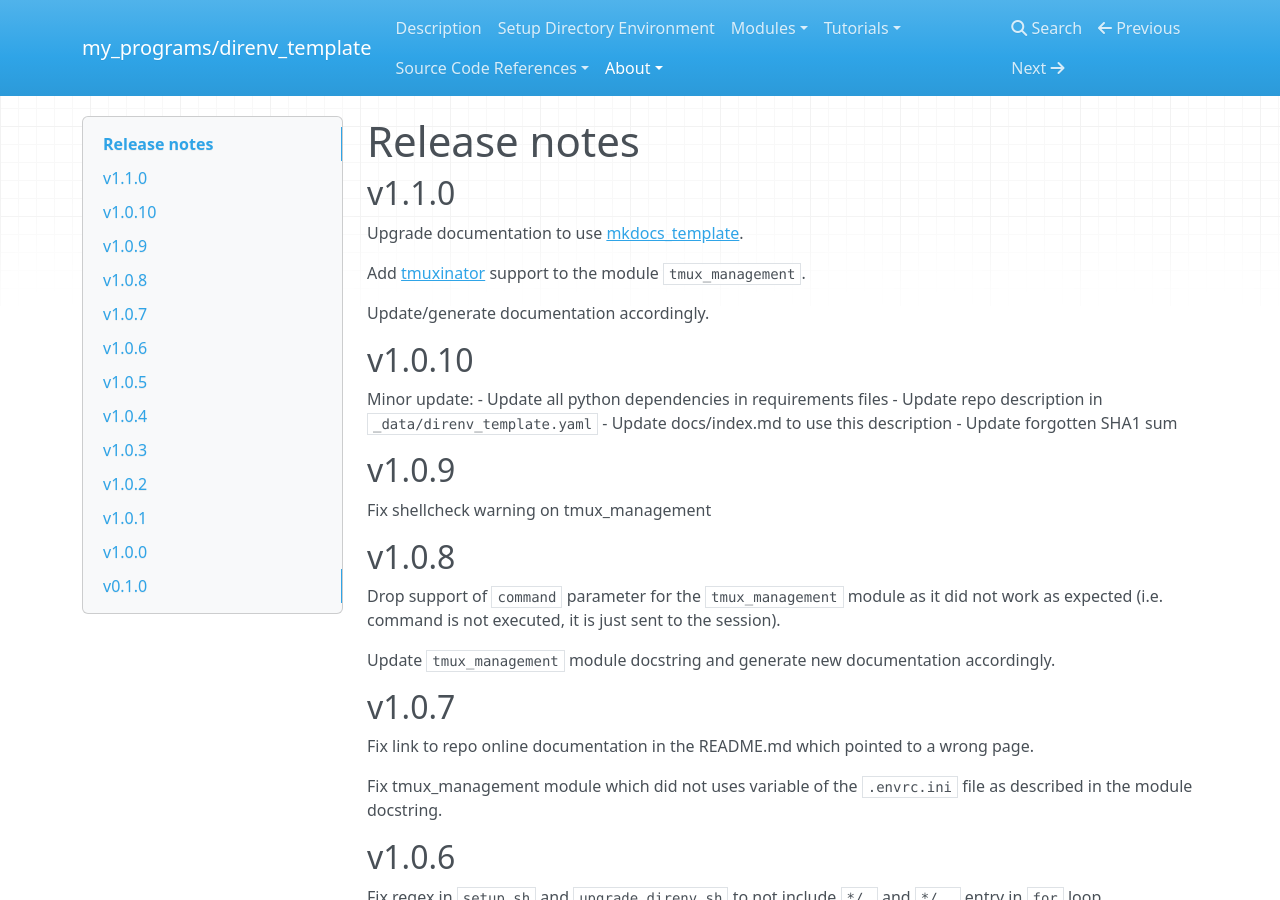
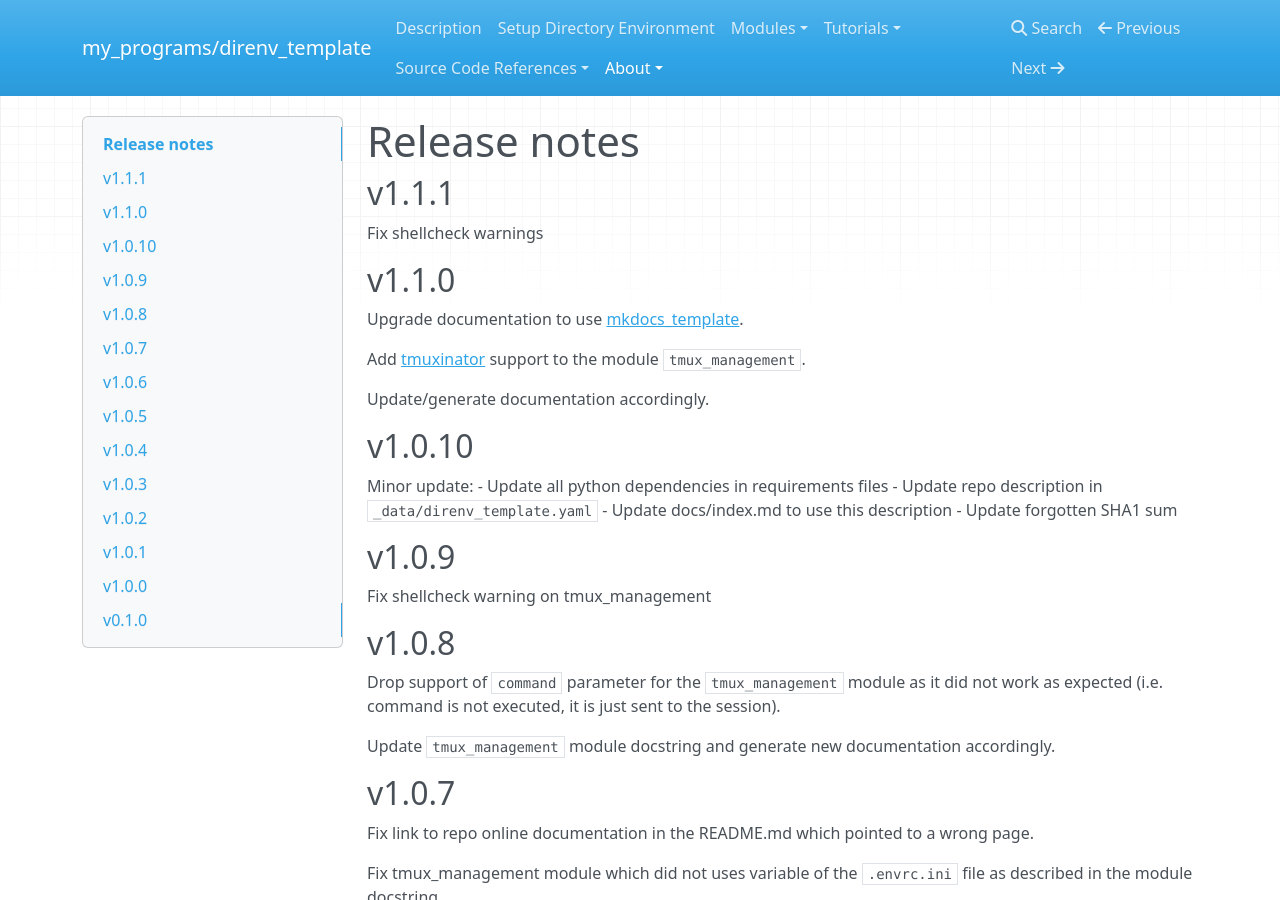
Before and after one commit to rdeville-public/my_programs.direnv_template, an MkDocs documentation site: the page built from docs/about/release_notes.md, in a window 1280 px wide and 900 px high. Built offline with MkDocs 1.6.1, drawn with Linux system fonts in a browser that asks for light colours; nearby versions of some CDN libraries.

Commit message:
📝🔖 Write release note for v1.1.1

```diff
--- a/docs/about/release_notes.md
+++ b/docs/about/release_notes.md
@@ -1,4 +1,8 @@
 # Release notes
+
+## v1.1.1
+
+Fix shellcheck warnings
 
 ## v1.1.0
 
```
